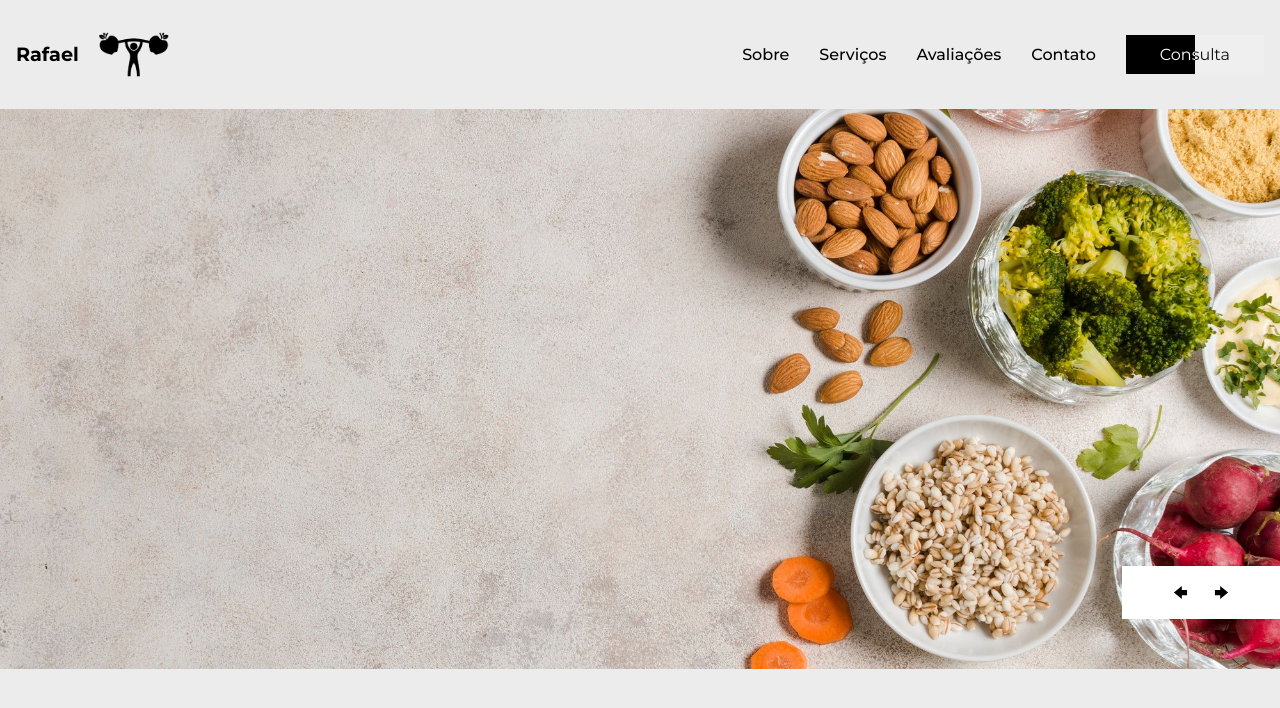
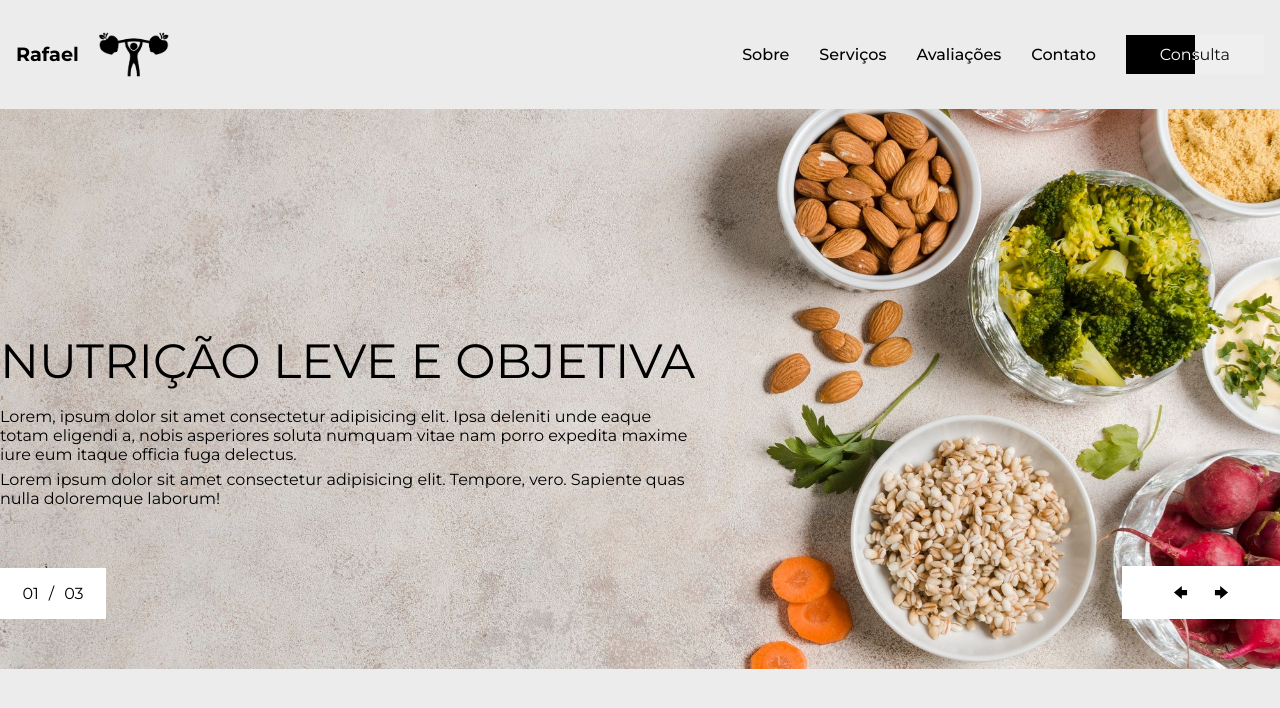
Before and after one commit to henriquepx/nutritionist_rafael, a React (Vite) app: page / in a window 1280 px wide. Shown: the top 708 px of the page. Built offline with nearby package versions, Linux system fonts and the light colour scheme.

Commit message:
feat: text in main and add icon

```diff
--- a/index.html
+++ b/index.html
@@ -4,6 +4,7 @@
     <meta charset="UTF-8" />
     <meta name="viewport" content="width=device-width, initial-scale=1.0" />
     <title>Rafael | Nutricionista</title>
+    <link rel="icon" href="/logo.png">
 
     <link rel="preconnect" href="https://fonts.googleapis.com">
     <link rel="preconnect" href="https://fonts.gstatic.com" crossorigin>
--- a/src/sections/Main.jsx
+++ b/src/sections/Main.jsx
@@ -15,6 +15,15 @@ const ArrowsToChange = styled.div`
     display: flex;
     gap: 20px;
 `
+const PagesToChange = styled.div`
+    position: absolute;
+    left: 0;
+    bottom: 50px;
+    background-color: #fff;
+    padding: 1rem 1.4rem;
+    display: flex;
+    gap: 10px;
+`
 const DivBgMain = styled.div`
     background-size: cover;
     background-repeat: no-repeat;
@@ -23,16 +32,42 @@ const DivBgMain = styled.div`
     height: 70vh;
     background-image: url('/bg.jpg');
 `
+const DivBgMainText = styled.div`
+    max-width: 1300px;
+    width: 100%;
+    margin: 0 auto;
+
+    padding-top: 14rem;
+    h1 {
+        font-size: 3rem;
+        margin-bottom: 1rem;
+    }
+    p {
+        max-width: 65ch;
+        margin: 5px 0;
+    }
+`
 
 const Main = () => {
   return (
     <MainContainer>
           <MainSize>
-              <ArrowsToChange>
-                  <GoArrowLeft size={21} color="#000000" />
-                  <GoArrowRight size={21} color="#000000" />
-              </ArrowsToChange>
-            <DivBgMain></DivBgMain>
+                <PagesToChange>
+                    <p>01</p>
+                    <p>/</p>
+                    <p>03</p>
+                </PagesToChange>
+                <ArrowsToChange>
+                    <GoArrowLeft size={21} color="#000000" style={{ cursor: 'pointer' }} />
+                    <GoArrowRight size={21} color="#000000" style={{ cursor: 'pointer' }} />
+                </ArrowsToChange>
+                <DivBgMain>
+                    <DivBgMainText>
+                        <h1>NUTRIÇÃO LEVE E OBJETIVA</h1>
+                        <p>Lorem, ipsum dolor sit amet consectetur adipisicing elit. Ipsa deleniti unde eaque totam eligendi a, nobis asperiores soluta numquam vitae nam porro expedita maxime iure eum itaque officia fuga delectus.</p>
+                        <p>Lorem ipsum dolor sit amet consectetur adipisicing elit. Tempore, vero. Sapiente quas nulla doloremque laborum!</p>
+                  </DivBgMainText>
+                </DivBgMain>
         </MainSize>
     </MainContainer>
   )
```
